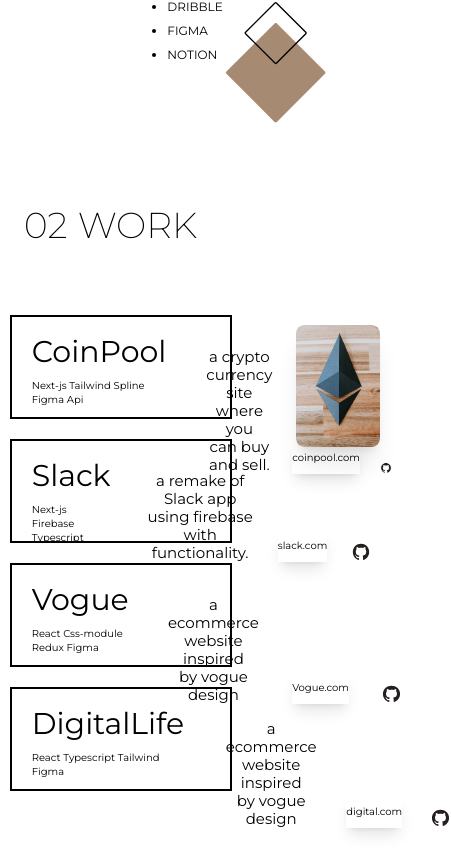
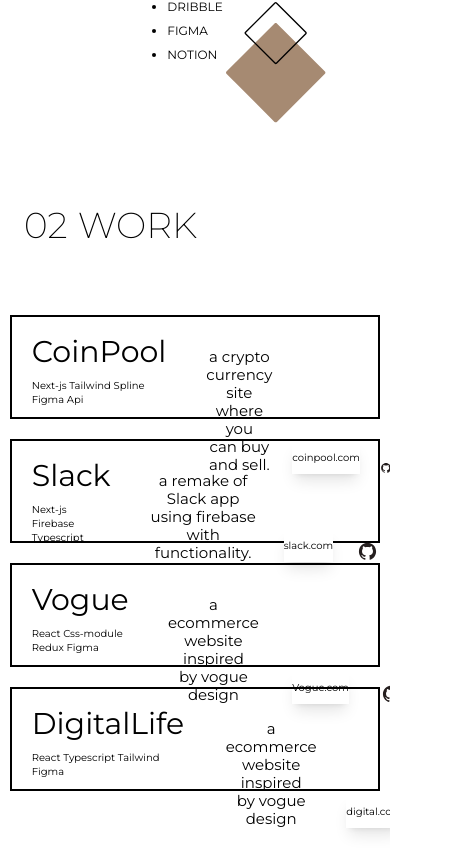
Before and after one commit to eyuel23/Portfolio-v1, a Next.js app: page / in a window 390 px wide. Shown: the part 2672-3524 px from the top of the page, 451 px wide, since content can reach past the window. Built offline with nearby package versions, Linux system fonts and the light colour scheme.

Commit message:
made projects section responsive

```diff
--- a/components/Projects/Project.js
+++ b/components/Projects/Project.js
@@ -41,7 +41,7 @@
   };
   return (
     <>
-      <div className="flex flex-col w-3/5 gap-10">
+      <div className="flex flex-col w-full md:w-3/5 gap-10">
         <div
           className="border-2 border-black flex items-baseline gap-10 h-52 relative"
           id="coinpool"
@@ -180,7 +180,7 @@
           </div>
         </div>
       </div>
-      <div className=" relative w-2/5 h-full">
+      <div className=" relative w-2/5 h-full hidden sm:block">
         <AnimatePresence>
           <motion.div
             initial={{ opacity: opacity }}
--- a/components/Projects/index.js
+++ b/components/Projects/index.js
@@ -15,7 +15,7 @@
         duration: 0.7,
       }}
       id="projects"
-      className="flex flex-col h-[95rem] min-h-screen bg-white gap-24 pt-20"
+      className="flex flex-col h-[95rem] min-h-screen bg-white gap-24 pt-20 overflow-hidden"
     >
       <Heading span={"02"} heading={"WORK"} />
       <div className=" w-[95%] flex self-center items-center  justify-between">
```
